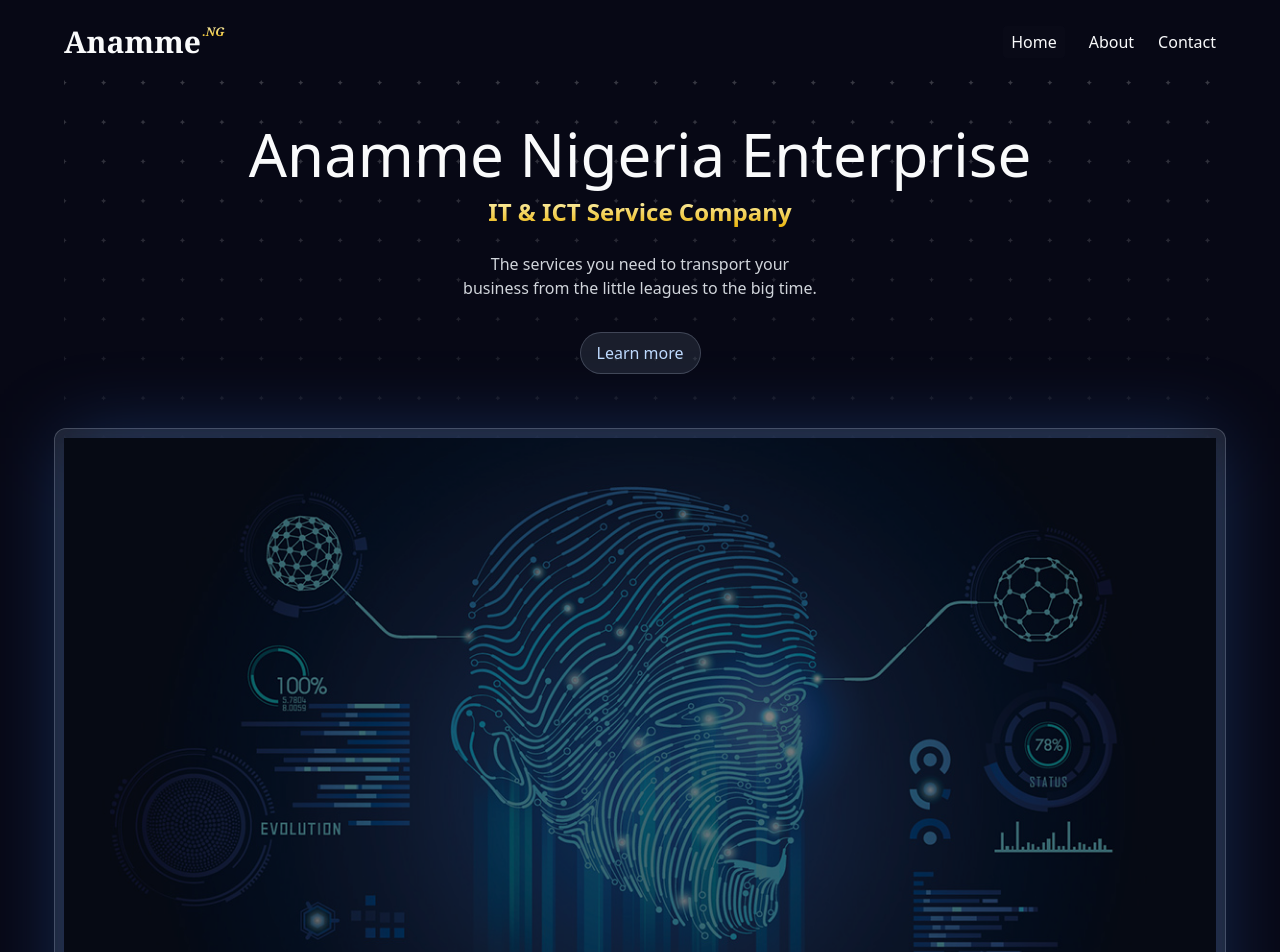
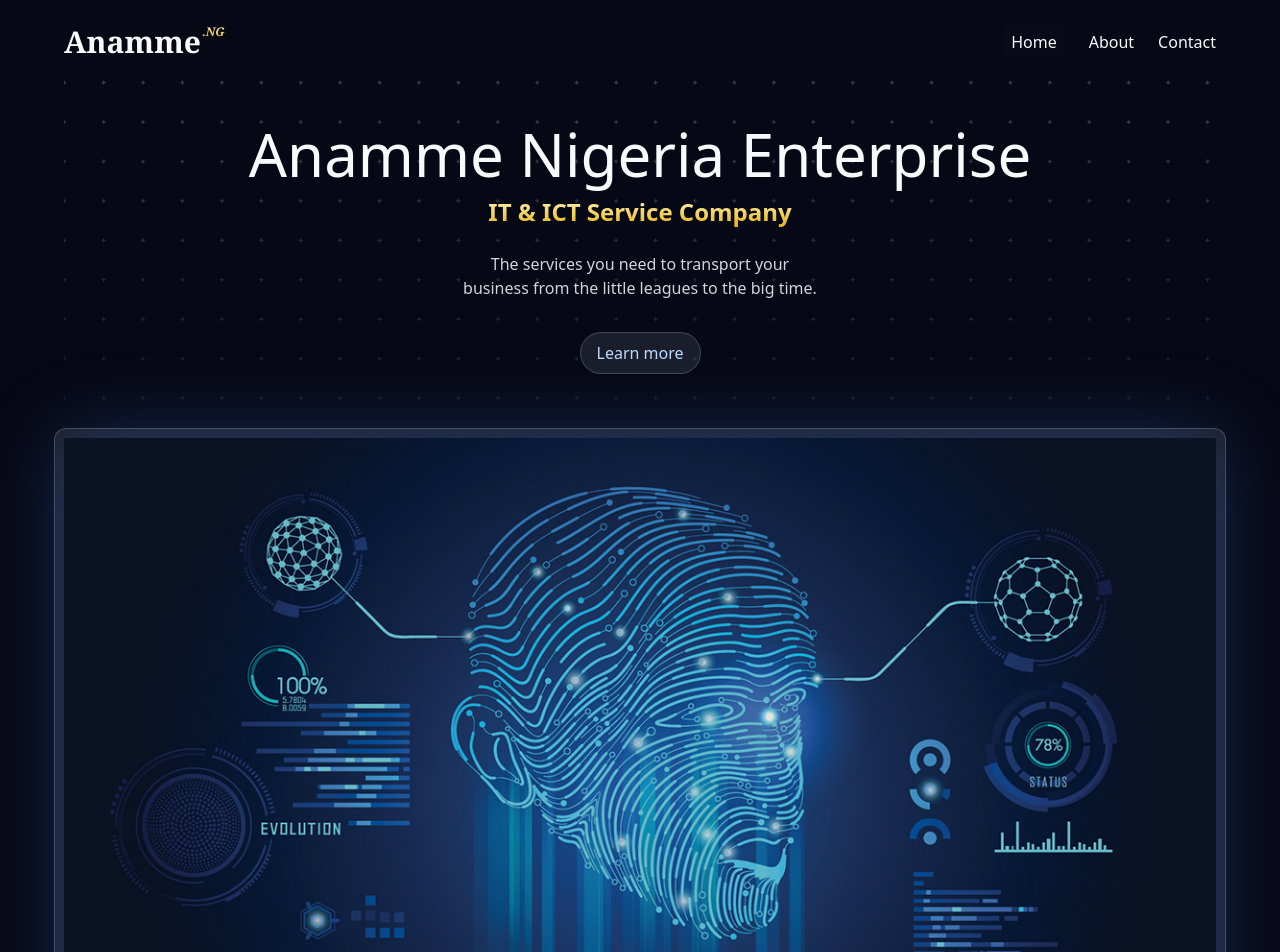
Before and after one commit to CZEJAY/anamme, a Next.js app: page / in a window 1280 px wide. Shown: the top 952 px of the page. Built offline with nearby package versions, Linux system fonts and the light colour scheme.

Commit message:
supressedhydrationwaring

```diff
--- a/app/layout.tsx
+++ b/app/layout.tsx
@@ -29,7 +29,7 @@
   children: React.ReactNode;
 }) {
   return (
-    <html lang="en" className={dmSans.variable}>
+    <html lang="en" className={dmSans.variable} suppressHydrationWarning>
       <body className="grid bg-gray-50 dark:text-gray-50 text-gray-950 dark:bg-[#070815] relative ">
         <ThemeContextProvider>
           <ActiveSectionContextProvider>
--- a/components/Hero/AnimatedContent.tsx
+++ b/components/Hero/AnimatedContent.tsx
@@ -80,11 +80,12 @@
         <div className="hero__glow absolute inset-0 -z-10 bg-blue-500/30 opacity-0 blur-2xl filter" />
 
         <Image
-          className="w-full brightness-50"
+          className="w-full brightness-90"
           src={"/hero.jpg"}
           alt="hero"
           width={900}
           height={900}
+          priority
         />
       </div>
     </div>
```
